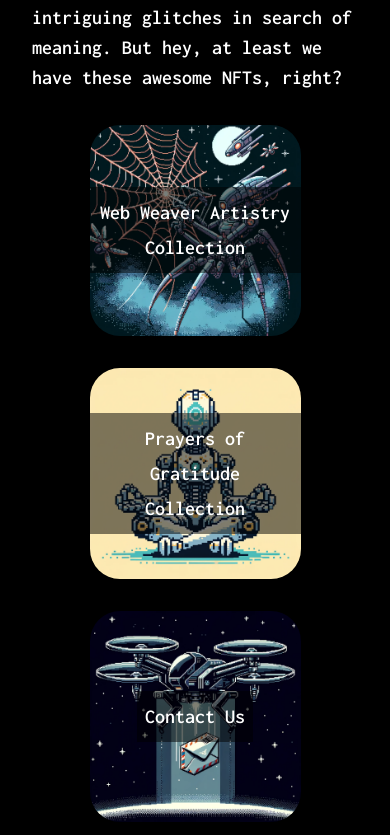
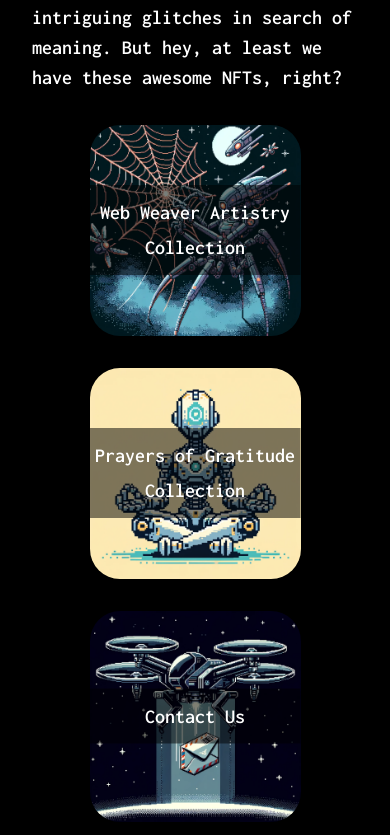
Before and after one commit to Nivix047/sacred_genesis_web, a React (Create React App) app: page / in a window 390 px wide. Shown: the part 1249-2084 px from the top of the page. Built offline with nearby package versions, Linux system fonts and the light colour scheme.

Commit message:
Updated media responsiveness for 844 x 390

```diff
--- a/src/components/pages/Home/index.js
+++ b/src/components/pages/Home/index.js
@@ -14,6 +14,28 @@ const Home = () => {
   // Function to navigate to the contact page
   const handleContactClick = () => {
     navigate("/contact");
+  };
+
+  // Media query styles for specific screen size (844x390)
+  const specialScreenSizeStyles = {
+    "@media screen and (max-width: 844px) and (max-height: 390px)": {
+      width: "20vw", // Adjust width for specific screen size
+      height: "20vw", // Adjust height for specific screen size
+    },
+  };
+
+  // Styles for the typography to maintain a consistent appearance
+  const typographyStyle = {
+    fontSize: "20px",
+    color: "white",
+    textAlign: "center",
+    backgroundColor: "rgba(0, 0, 0, 0.5)",
+    padding: "10px 0", // Adjusted padding to maintain thin strip appearance
+    width: "100%", // Ensure the background spans the full width of the box
+    position: "absolute", // Position the typography absolutely within the box
+    top: "50%", // Vertically center
+    left: "50%", // Horizontally center
+    transform: "translate(-50%, -50%)", // Adjust for perfect centering
   };
 
   return (
@@ -86,6 +108,8 @@ const Home = () => {
                     ":hover": {
                       transform: "scale(1.1)",
                     },
+                    position: "relative",
+                    ...specialScreenSizeStyles,
                   }}
                   onClick={() =>
                     navigateToURL(
@@ -93,16 +117,7 @@ const Home = () => {
                     )
                   }
                 >
-                  <Typography
-                    variant="subtitle1"
-                    sx={{
-                      fontSize: "20px",
-                      color: "white",
-                      textAlign: "center",
-                      backgroundColor: "rgba(0, 0, 0, 0.5)",
-                      p: 1,
-                    }}
-                  >
+                  <Typography variant="subtitle1" sx={typographyStyle}>
                     Web Weaver Artistry Collection
                   </Typography>
                 </Box>
@@ -125,6 +140,8 @@ const Home = () => {
                     ":hover": {
                       transform: "scale(1.1)",
                     },
+                    position: "relative",
+                    ...specialScreenSizeStyles,
                   }}
                   onClick={() =>
                     navigateToURL(
@@ -132,16 +149,7 @@ const Home = () => {
                     )
                   }
                 >
-                  <Typography
-                    variant="subtitle1"
-                    sx={{
-                      fontSize: "20px",
-                      color: "white",
-                      textAlign: "center",
-                      backgroundColor: "rgba(0, 0, 0, 0.5)",
-                      p: 1,
-                    }}
-                  >
+                  <Typography variant="subtitle1" sx={typographyStyle}>
                     Prayers of Gratitude Collection
                   </Typography>
                 </Box>
@@ -164,19 +172,12 @@ const Home = () => {
                     ":hover": {
                       transform: "scale(1.1)",
                     },
+                    position: "relative",
+                    ...specialScreenSizeStyles,
                   }}
                   onClick={handleContactClick}
                 >
-                  <Typography
-                    variant="subtitle1"
-                    sx={{
-                      fontSize: "20px",
-                      color: "white",
-                      textAlign: "center",
-                      backgroundColor: "rgba(0, 0, 0, 0.5)",
-                      p: 1,
-                    }}
-                  >
+                  <Typography variant="subtitle1" sx={typographyStyle}>
                     Contact Us
                   </Typography>
                 </Box>
```
